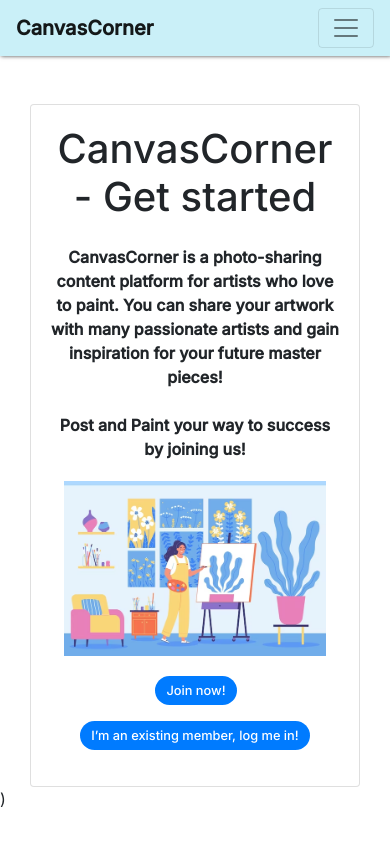
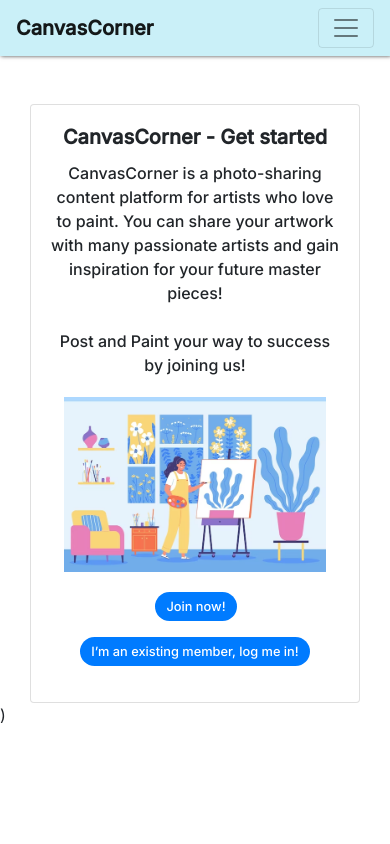
Before and after one commit to damidaramola/canvas-corner, a React (Create React App) app: page /profiles/1/edit/password in a window 390 px wide. Built offline with nearby package versions, Linux system fonts and the light colour scheme; no server answers.

Commit message:
change h1 font size on small screen

```diff
--- a/src/App.js
+++ b/src/App.js
@@ -22,6 +22,8 @@ import LandingPage from './pages/landing/LandingPage';
 function App() {
   const currentUser = useCurrentUser();
   const profile_id = currentUser?.profile_id || '';
+
+
 
   return (
     <div className={styles.App}>
--- a/src/contexts/ProfileDataContext.js
+++ b/src/contexts/ProfileDataContext.js
@@ -22,6 +22,7 @@ export const ProfileDataProvider = ({ children }) => {
     // the user had followed (clicked)
 
     const handleFollow = async (clickedProfile) => {
+        console.log(clickedProfile, "<====clicked pro")
         try {
             const { data } = await axiosRes.post('/followers/', {
                 followed: clickedProfile.id,
@@ -46,7 +47,6 @@ export const ProfileDataProvider = ({ children }) => {
     const handleUnfollow = async (clickedProfile) => {
         try {
             await axiosRes.delete(`/followers/${clickedProfile.following_id}/`);
-
           setProfileData((prevState) => ({
             ...prevState,
             pageProfile: {
--- a/src/pages/landing/LandingPage.js
+++ b/src/pages/landing/LandingPage.js
@@ -14,9 +14,9 @@ const LandingPage = () => {
                         <Card>
                             <Card.Body>
                                 <Card.Title>
-                                    <h1 className="mb-4">CanvasCorner - Get started</h1>
+                                    <h1 className="mb-6 font-weight-bold">CanvasCorner - Get started</h1>
                                 </Card.Title>
-                                <Card.Text className="font-weight-bold">
+                                <Card.Text >
                                     CanvasCorner is a photo-sharing content platform for artists who love to paint.
                                     You can share your artwork with many passionate artists and gain inspiration for your
                                     future master pieces!
--- a/src/pages/profiles/ProfilePage.js
+++ b/src/pages/profiles/ProfilePage.js
@@ -99,7 +99,7 @@ function ProfilePage() {
             ) : (
               <Button
                 className={`${btnStyles.Button} ${btnStyles.Black}`}
-                onClick={handleFollow(profile)}
+                onClick={() => handleFollow(profile)}
               >
                 follow
               </Button>
--- a/src/pages/profiles/UserPasswordForm.js
+++ b/src/pages/profiles/UserPasswordForm.js
@@ -6,6 +6,7 @@ import Container from "react-bootstrap/Container";
 import Row from "react-bootstrap/Row";
 import Col from "react-bootstrap/Col";
 import Form from "react-bootstrap/Form";
+import Alerts from '../../components/Alerts';
 
 import { useHistory, useParams } from "react-router-dom";
 import { axiosRes } from "../../api/axiosDefaults";
@@ -26,6 +27,8 @@ const UserPasswordForm = () => {
   const { new_password1, new_password2 } = userData;
 
   const [errors, setErrors] = useState({});
+  const [showAlert, setShowAlert] = useState(false);
+
 
   const handleChange = (event) => {
     setUserData({
@@ -45,7 +48,10 @@ const UserPasswordForm = () => {
     event.preventDefault();
     try {
       await axiosRes.post("/dj-rest-auth/password/change/", userData);
-      history.goBack();
+      setShowAlert(true);
+      setTimeout(function () {
+        history.goBack();
+      }, 2000);
     } catch (err) {
       console.log(err);
       setErrors(err.response?.data);
@@ -55,6 +61,12 @@ const UserPasswordForm = () => {
   return (
     <Row>
       <Col className="py-2 mx-auto text-center" md={6}>
+      {showAlert && (
+          <Alerts
+            variant="info"
+            message="Profile successfully updated. Taking you back to profile page..."
+          />
+        )}
         <Container className={appStyles.Description}>
           <Form onSubmit={handleSubmit}>
             <Form.Group>
--- a/src/styles/LandingPage.module.css
+++ b/src/styles/LandingPage.module.css
@@ -4,7 +4,7 @@
   }
 
   .LandingPageImage {
-    width: 370px;
+    width: 400px;
     margin: 0 auto;
     height: 100%;
   }
@@ -23,4 +23,8 @@
       width: 80%;
       height: 80%;
     }
+
+    h1{
+      font-size: 20px;
+    }
   }
```
Also changed, not shown: src/pages/posts/Post.js (line endings or trailing spaces).
